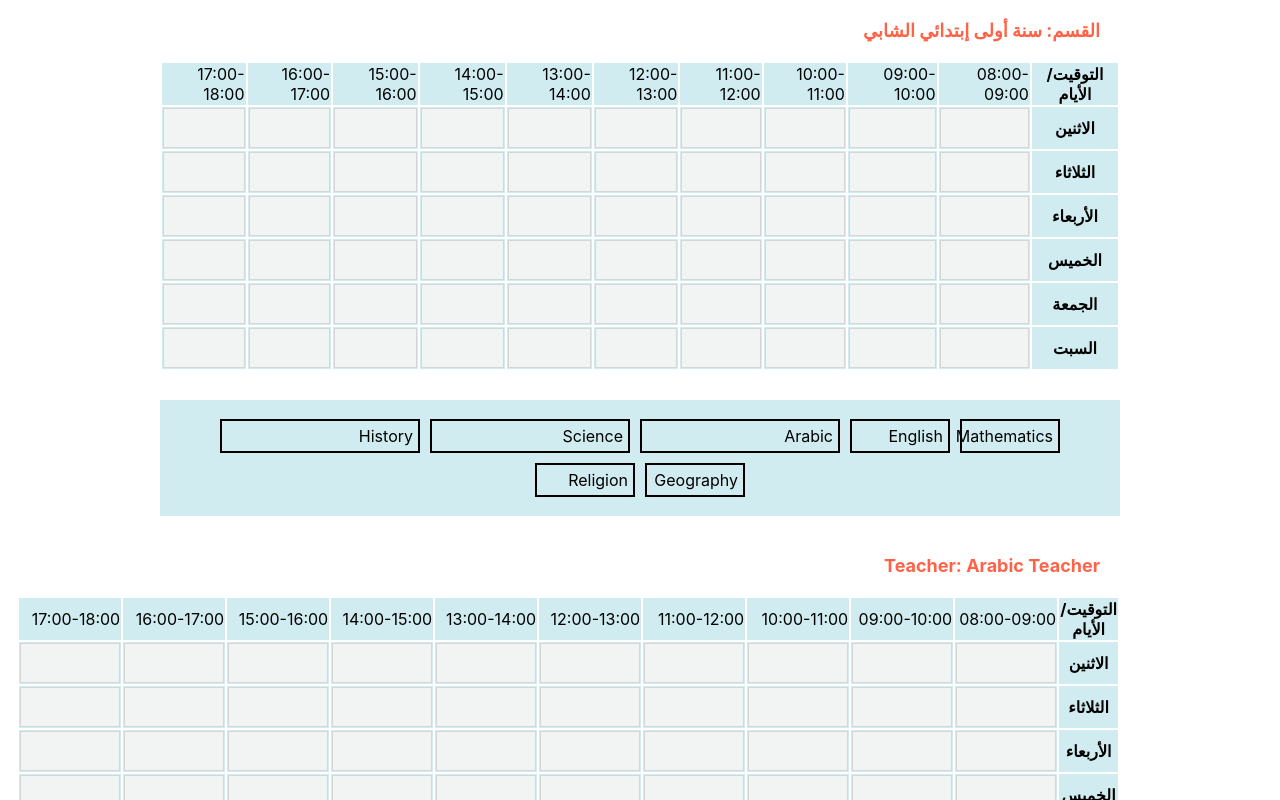
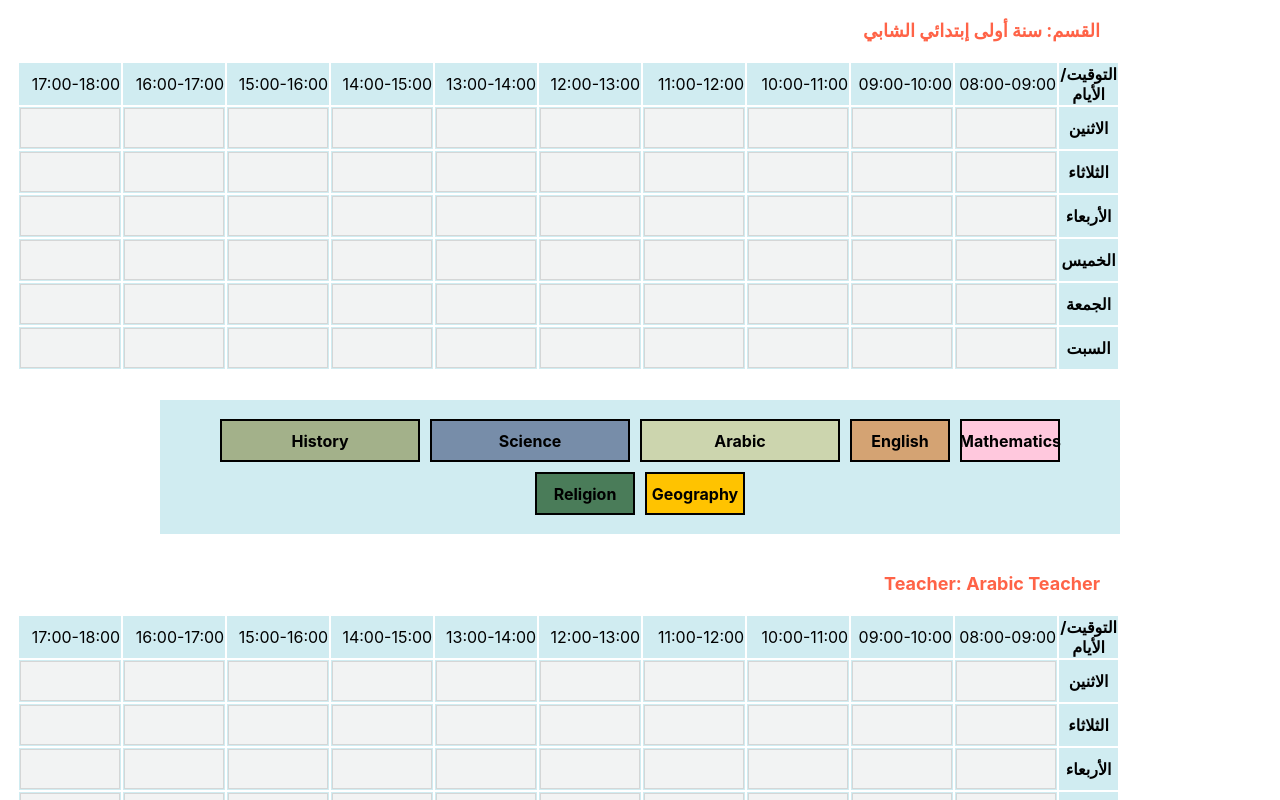
Before and after one commit to farouk-allani/school-scheduler-dnd, a Next.js app: page / in a window 1280 px wide. Shown: the top 800 px of the page. Built offline with nearby package versions, Linux system fonts and the light colour scheme.

Commit message:
feat: complete drag and drop for 2h duraction subjects with merge look

```diff
--- a/components/Subject.js
+++ b/components/Subject.js
@@ -5,37 +5,36 @@ export const ItemTypes = {
   SUBJECT: "subject",
 };
 
-const Subject = ({ id, name ,duration }) => {
-
+const Subject = ({ id, name, duration, backgroundColor }) => {
   const [{ isDragging }, drag] = useDrag(() => ({
     type: ItemTypes.SUBJECT,
     item: { id, name, duration },
 
-
-
     collect: (monitor) => ({
       isDragging: monitor.isDragging(),
     }),
-
-
   }));
-
-  const widthDuration =`${duration*100}px`;
-
-
+  console.log("backgroundColor", backgroundColor);
+  const widthDuration = `${duration * 100}px`;
 
   return (
     <div
       ref={drag}
       style={{
         opacity: isDragging ? 0.5 : 1,
-        border: "solid 2px",
-        width: widthDuration,
+        fontWeight: "bolder",
+        height: "43px",
+        display: "flex",
+        alignItems: "center",
+        justifyContent: "center",
+        border: "2px solid",
+        width: "200px",
         cursor: "move",
         padding: "5px",
         margin: "5px",
+        width: widthDuration,
+        backgroundColor: backgroundColor,
       }}
-
     >
       {name}
     </div>
--- a/components/SubjectsTable.js
+++ b/components/SubjectsTable.js
@@ -13,15 +13,21 @@ const SubjectsTable = ({
 }) => {
 
   const [hoveredCell, setHoveredCell] = useState(null);
+  const [nextCell, setNextCell] = useState(null);
   const subjects = useSelector((state) => state.handleSubjects);
 
   const handleDragOver = (event, rowId, day) => {
     event.preventDefault();
     setHoveredCell({ rowId, day });
+    if(selectedSubjectDuration===2){
+      setNextCell({rowId:rowId+1, day})
+    }
+
   };
 
   const handleDragLeave = () => {
     setHoveredCell(null);
+    setNextCell(null)
   };
 
 
@@ -44,16 +50,22 @@ const SubjectsTable = ({
                 onClick={() => emptyCell(row.id, "monday")}
                 onDragOver={(event) => handleDragOver(event, row.id, "monday")}
                 onDragLeave={handleDragLeave}
-      colSpan={
-        //check if cell is filled then the colspan will be the duration of the subject
-        subjects.find((subject) => subject.id === row.monday)?.duration ||
+                onDrop={(event) => {
+                  event.preventDefault();
+                  setNextCell(null)
+
+                }
+              }
+      // colSpan={
+      //   //check if cell is filled then the colspan will be the duration of the subject
+      //   subjects.find((subject) => subject.id === row.monday)?.duration ||
 
 
-        //check if cell is hovered the colspan will be the duration of the selected subject
-        hoveredCell?.rowId === row.id && hoveredCell?.day === "monday"
-          ? selectedSubjectDuration
-          : 1
-      }
+      //   //check if cell is hovered the colspan will be the duration of the selected subject
+      //   hoveredCell?.rowId === row.id && hoveredCell?.day === "monday"
+      //     ? selectedSubjectDuration
+      //     : 1
+      // }
               >
                 <Cell
                   id={row.id}
@@ -63,6 +75,8 @@ const SubjectsTable = ({
                   setSubject={setSubject}
                   isCellAvailable={isCellAvailable}
                   selectedSubjectDuration={selectedSubjectDuration}
+                  nextCell={nextCell}
+
                 />
               </td>
             ))}
@@ -75,11 +89,11 @@ const SubjectsTable = ({
                 onClick={() => emptyCell(row.id, "tuesday")}
                 onDragOver={(event) => handleDragOver(event, row.id, "tuesday")}
                 onDragLeave={handleDragLeave}
-                colSpan={
-                  hoveredCell?.rowId === row.id && hoveredCell?.day === "tuesday"
-                    ? selectedSubjectDuration
-                    : 1
-                }
+                // colSpan={
+                //   hoveredCell?.rowId === row.id && hoveredCell?.day === "tuesday"
+                //     ? selectedSubjectDuration
+                //     : 1
+                // }
               >
                 <Cell
                   id={row.id}
@@ -89,6 +103,7 @@ const SubjectsTable = ({
                   setSubject={setSubject}
                   isCellAvailable={isCellAvailable}
                   selectedSubjectDuration={selectedSubjectDuration}
+                  nextCell={nextCell}
                 />
               </td>
             ))}
@@ -101,11 +116,11 @@ const SubjectsTable = ({
                 onClick={() => emptyCell(row.id, "wednesday")}
                 onDragOver={(event) => handleDragOver(event, row.id, "wednesday")}
                 onDragLeave={handleDragLeave}
-                colSpan={
-                  hoveredCell?.rowId === row.id && hoveredCell?.day === "wednesday"
-                    ? selectedSubjectDuration
-                    : 1
-                }
+                // colSpan={
+                //   hoveredCell?.rowId === row.id && hoveredCell?.day === "wednesday"
+                //     ? selectedSubjectDuration
+                //     : 1
+                // }
               >
                 <Cell
                   id={row.id}
@@ -115,6 +130,7 @@ const SubjectsTable = ({
                   setSubject={setSubject}
                   isCellAvailable={isCellAvailable}
                   selectedSubjectDuration={selectedSubjectDuration}
+                  nextCell={nextCell}
                 />
               </td>
             ))}
@@ -127,11 +143,11 @@ const SubjectsTable = ({
                 onClick={() => emptyCell(row.id, "thursday")}
                 onDragOver={(event) => handleDragOver(event, row.id, "thursday")}
                 onDragLeave={handleDragLeave}
-                colSpan={
-                  hoveredCell?.rowId === row.id && hoveredCell?.day === "thursday"
-                    ? selectedSubjectDuration
-                    : 1
-                }
+                // colSpan={
+                //   hoveredCell?.rowId === row.id && hoveredCell?.day === "thursday"
+                //     ? selectedSubjectDuration
+                //     : 1
+                // }
               >
                 <Cell
                   id={row.id}
@@ -141,6 +157,7 @@ const SubjectsTable = ({
                   setSubject={setSubject}
                   isCellAvailable={isCellAvailable}
                   selectedSubjectDuration={selectedSubjectDuration}
+                  nextCell={nextCell}
                 />
               </td>
             ))}
@@ -153,11 +170,11 @@ const SubjectsTable = ({
                 onClick={() => emptyCell(row.id, "friday")}
                 onDragOver={(event) => handleDragOver(event, row.id, "friday")}
                 onDragLeave={handleDragLeave}
-                colSpan={
-                  hoveredCell?.rowId === row.id && hoveredCell?.day === "friday"
-                    ? selectedSubjectDuration
-                    : 1
-                }
+                // colSpan={
+                //   hoveredCell?.rowId === row.id && hoveredCell?.day === "friday"
+                //     ? selectedSubjectDuration
+                //     : 1
+                // }
               >
                 <Cell
                   id={row.id}
@@ -167,6 +184,7 @@ const SubjectsTable = ({
                   setSubject={setSubject}
                   isCellAvailable={isCellAvailable}
                   selectedSubjectDuration={selectedSubjectDuration}
+                  nextCell={nextCell}
                 />
               </td>
             ))}
@@ -179,11 +197,11 @@ const SubjectsTable = ({
                 onClick={() => emptyCell(row.id, "saturday")}
                 onDragOver={(event) => handleDragOver(event, row.id, "saturday")}
                 onDragLeave={handleDragLeave}
-                colSpan={
-                  hoveredCell?.rowId === row.id && hoveredCell?.day === "saturday"
-                    ? selectedSubjectDuration
-                    : 1
-                }
+                // colSpan={
+                //   hoveredCell?.rowId === row.id && hoveredCell?.day === "saturday"
+                //     ? selectedSubjectDuration
+                //     : 1
+                // }
               >
                 <Cell
                   id={row.id}
@@ -193,6 +211,7 @@ const SubjectsTable = ({
                   setSubject={setSubject}
                   isCellAvailable={isCellAvailable}
                   selectedSubjectDuration={selectedSubjectDuration}
+                  nextCell={nextCell}
                 />
               </td>
             ))}
--- a/pages/index.js
+++ b/pages/index.js
@@ -2,7 +2,7 @@ import styles from "../styles/Home.module.css";
 import { useDrag, useDrop } from "react-dnd";
 import { DndProvider } from "react-dnd";
 import { HTML5Backend } from "react-dnd-html5-backend";
-import React from "react";
+import React, { useEffect } from "react";
 import Subject from "../components/Subject";
 import { useSelector, useDispatch } from "react-redux";
 import { dropSubject, unDropSubject } from "../redux/action";
@@ -24,7 +24,14 @@ export const Cell = ({
   time,
   isCellAvailable,
   // selectedSubjectDuration
+  nextCell,
 }) => {
+  const [isCellFilled, setIsCellFilled] = React.useState(false);
+  const [droppedSubjectDuration, setDroppedSubjectDuration] = React.useState(
+    null
+  );
+  const [backgroundColor, setBackgroundColor] = React.useState("");
+
 
   const [{ isOver, canDrop }, drop] = useDrop(() => ({
 
@@ -38,16 +45,43 @@ export const Cell = ({
     }),
   }));
 
+  const isNextCell=nextCell?.rowId===id && nextCell?.day===day
+
+  const subjects = useSelector((state) => state.handleSubjects);
 
 
+  useEffect(() => {
+
+
+    if (subject !== "") {
+       console.log("subject", subject)
+       const subjectString=subject.toString()
+       console.log("Subject=", subjects.filter( (subject) => subject.name === subjectString))
+
+      const duration= subjects.find( (subject) => subject.name == subjectString)?.duration
+      setBackgroundColor(subjects.find( (subject) => subject.name == subjectString)?.backgroundColor)
+       console.log("backgroundColor", backgroundColor)
+
+      setIsCellFilled(true);
+      setDroppedSubjectDuration(duration);
+      console.log("duration", duration)
+    } else {
+      setIsCellFilled(false);
+      setDroppedSubjectDuration(null);
+    }
+  }, [subject]);
   return (
     <div
       ref={drop}
       className={
-        isOver ? (canDrop ? "cell-over-green" : "cell-over-red") : "cell"
+        isOver||isNextCell ? (canDrop  ? "cell-over-green" : "cell-over-red") : ( isCellFilled &&droppedSubjectDuration===2? "mergedCell": "cell")
       }
     //  style={ isOver? {width:`${selectedSubjectDuration*100}px`}:{}  }
-    style={{width:'auto'}}
+    // style={{width:'auto'}}
+
+    style={{
+      backgroundColor:(isCellFilled &&droppedSubjectDuration===2)||(isCellFilled&&droppedSubjectDuration===1)? backgroundColor:""
+    }}
     >
       {subject}
     </div>
@@ -176,7 +210,7 @@ export default function Home() {
           {subjects
             .filter((subject, i) => subject.isDropped === false)
             .map((subject) => (
-              <Subject key={subject.id} id={subject.id} name={subject.name} duration={subject.duration} />
+              <Subject key={subject.id} id={subject.id} name={subject.name} duration={subject.duration} backgroundColor={subject.backgroundColor} />
             ))}
         </div>
 
--- a/pages/styles.css
+++ b/pages/styles.css
@@ -41,5 +41,21 @@
 
   td{
     background-color: rgb(23,162,184,0.2);
+    position: relative;
     /* min-width: 100px; */
   }
+
+  .mergedCell{
+    position: absolute;
+    display:flex;
+    align-items: center;
+    justify-content: center;
+    font-weight: bolder;
+    border: 2px solid;
+    top: 1px;
+    right: 0;
+    width: 203px;
+    height: 40px;
+
+    z-index: 2;
+  }
--- a/redux/reducer/handleSubjects.js
+++ b/redux/reducer/handleSubjects.js
@@ -16,6 +16,7 @@ const subjects = [
     ],
     isDropped: false,
     duration: 1,
+    backgroundColor: "#ffc8dd",
 
   },
   {
@@ -35,6 +36,7 @@ const subjects = [
     ],
     isDropped: false,
     duration: 1,
+    backgroundColor: "#d4a373",
 
   },
   {
@@ -51,6 +53,7 @@ const subjects = [
     ],
     isDropped: false,
     duration: 2,
+    backgroundColor: "#ccd5ae",
 
   },
   {
@@ -66,6 +69,7 @@ const subjects = [
     ],
     isDropped: false,
     duration: 2,
+    backgroundColor: "#778da9",
 
   },
   {
@@ -81,6 +85,7 @@ const subjects = [
     ],
     isDropped: false,
     duration: 2,
+    backgroundColor: "#a3b18a",
 
   },
   {
@@ -96,6 +101,7 @@ const subjects = [
     ],
     isDropped: false,
     duration: 1,
+    backgroundColor: "#ffc300",
 
   },
   {
@@ -111,6 +117,7 @@ const subjects = [
     ],
     isDropped: false,
     duration: 1,
+    backgroundColor: "#4a7c59",
 
   },
 ];
```
Also changed, not shown: data/SubjectsData.js (deleted, +0 -95 lines).
